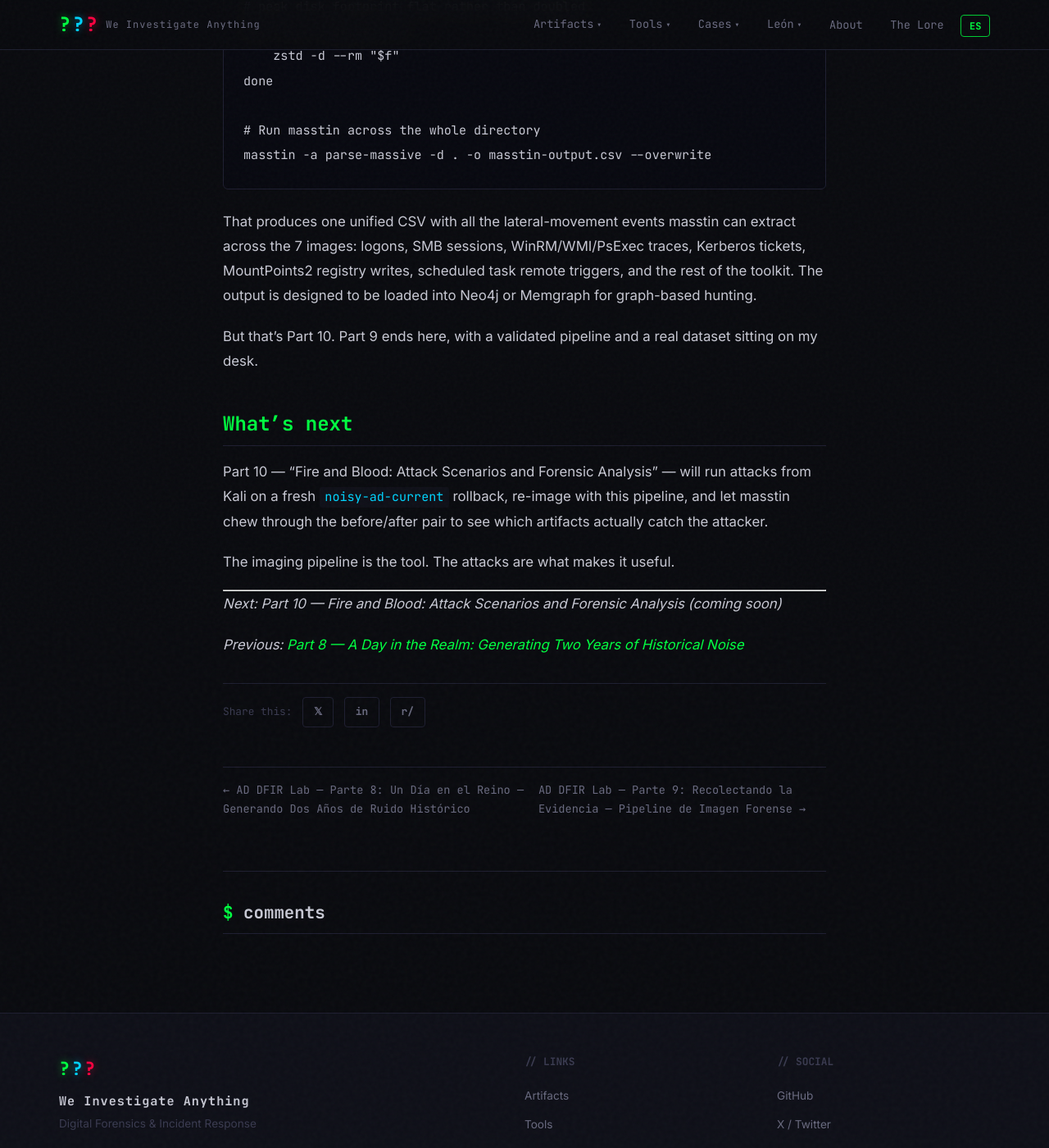
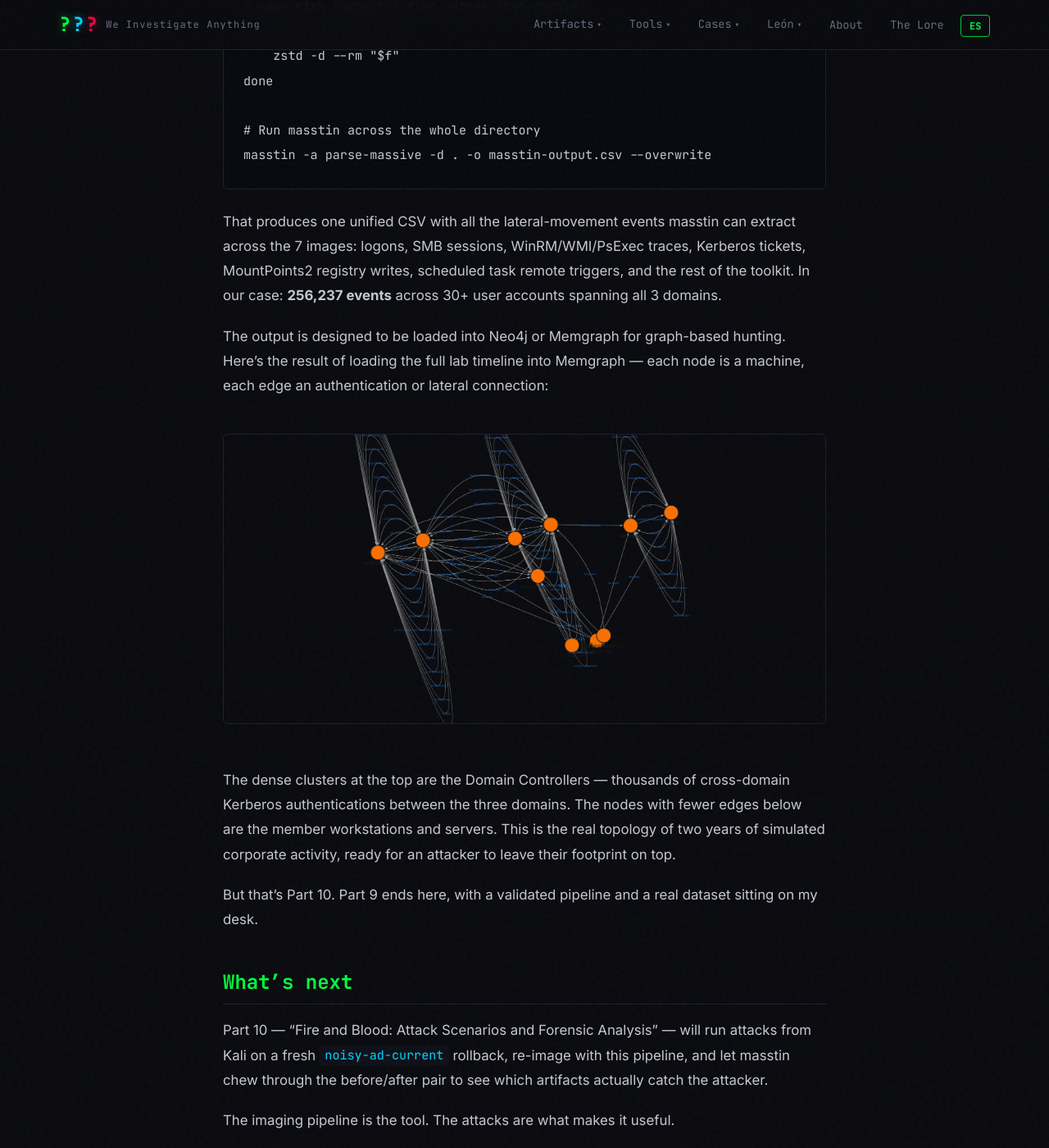
Before and after one commit to jupyterj0nes/jupyterj0nes.github.io, a Jekyll site: the page built from _posts/en/2026-04-15-ad-dfir-lab-part9-forensic-imaging.md, in a window 1280 px wide and 1400 px high, scrolled down 13061 px. Shown: the whole window at 82% size. Built offline with Jekyll 4.4.1, drawn with Linux system fonts in a browser that asks for light colours; comment, search, counter and statistics services are not loaded.

Commit message:
docs(lab): add Memgraph lateral-movement graph to Part 9 (EN+ES)
Add real 256K-event graph visualization from masstin + Memgraph,
showing full lab authentication topology across 7 VMs / 3 domains.

Co-Authored-By: Claude Opus 4.6 (1M context) <noreply@anthropic.com>

````diff
--- a/_posts/en/2026-04-15-ad-dfir-lab-part9-forensic-imaging.md
+++ b/_posts/en/2026-04-15-ad-dfir-lab-part9-forensic-imaging.md
@@ -341,7 +341,13 @@ done
 masstin -a parse-massive -d . -o masstin-output.csv --overwrite
 ```
 
-That produces one unified CSV with all the lateral-movement events masstin can extract across the 7 images: logons, SMB sessions, WinRM/WMI/PsExec traces, Kerberos tickets, MountPoints2 registry writes, scheduled task remote triggers, and the rest of the toolkit. The output is designed to be loaded into Neo4j or Memgraph for graph-based hunting.
+That produces one unified CSV with all the lateral-movement events masstin can extract across the 7 images: logons, SMB sessions, WinRM/WMI/PsExec traces, Kerberos tickets, MountPoints2 registry writes, scheduled task remote triggers, and the rest of the toolkit. In our case: **256,237 events** across 30+ user accounts spanning all 3 domains.
+
+The output is designed to be loaded into Neo4j or Memgraph for graph-based hunting. Here's the result of loading the full lab timeline into Memgraph — each node is a machine, each edge an authentication or lateral connection:
+
+![Full lab lateral-movement graph in Memgraph — 256K events, 7 VMs, 3 domains](/assets/img/posts/ad-dfir-lab/masstin-memgraph-full-lab.png){:loading="lazy"}
+
+The dense clusters at the top are the Domain Controllers — thousands of cross-domain Kerberos authentications between the three domains. The nodes with fewer edges below are the member workstations and servers. This is the real topology of two years of simulated corporate activity, ready for an attacker to leave their footprint on top.
 
 But that's Part 10. Part 9 ends here, with a validated pipeline and a real dataset sitting on my desk.
 
````
Also changed, not shown: _posts/es/2026-04-15-ad-dfir-lab-part9-forensic-imaging.md (+7 -1 lines), assets/img/posts/ad-dfir-lab/masstin-memgraph-full-lab.png (added).
